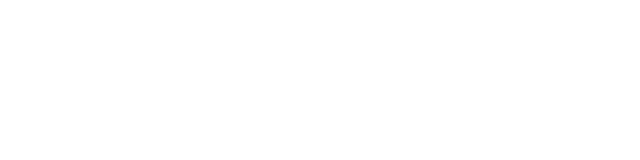
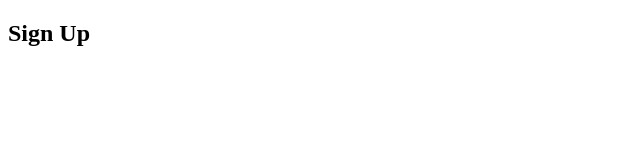
Before and after one commit to nargok/react_apollo_message_app_sample, a React (Create React App) app: page /signup in a window 1280 px wide. Shown: the top 160 px of the page, without its empty margins (0-640 px from the left). Built offline with nearby package versions, Linux system fonts and the light colour scheme.

Commit message:
add signup component

```diff
--- /dev/null
+++ b/src/components/Signup.js
@@ -0,0 +1,13 @@
+import React, { Component } from 'react';
+
+class Signup extends Component {
+  render() {
+    return (
+      <div>
+        <h2>Sign Up</h2>
+      </div>
+    )
+  }
+}
+
+export default Signup;
--- a/src/index.js
+++ b/src/index.js
@@ -19,6 +19,7 @@
 import { setContext } from "apollo-link-context";
 import { AUTH_TOKEN } from "./constants";
 import PersonalPage from "./components/Personal";
+import Signup from "./components/Signup";
 
 // GraphQLで連携するサーバーのURL
 const MESSAGE_APP_BASE_URL = 'https://nrgok-graphql-server-node-js.herokuapp.com/graphql';
@@ -81,6 +82,7 @@
                 <Switch>
                     <Route exact path="/" component={App} />
                     <Route path="/login" component={Login} />
+                    <Route path="/signup" component={Signup} />
                     <Route path="/create" component={Create} />
                     <Route path="/personal/:userId" component={PersonalPage} />
                 </Switch>
```
